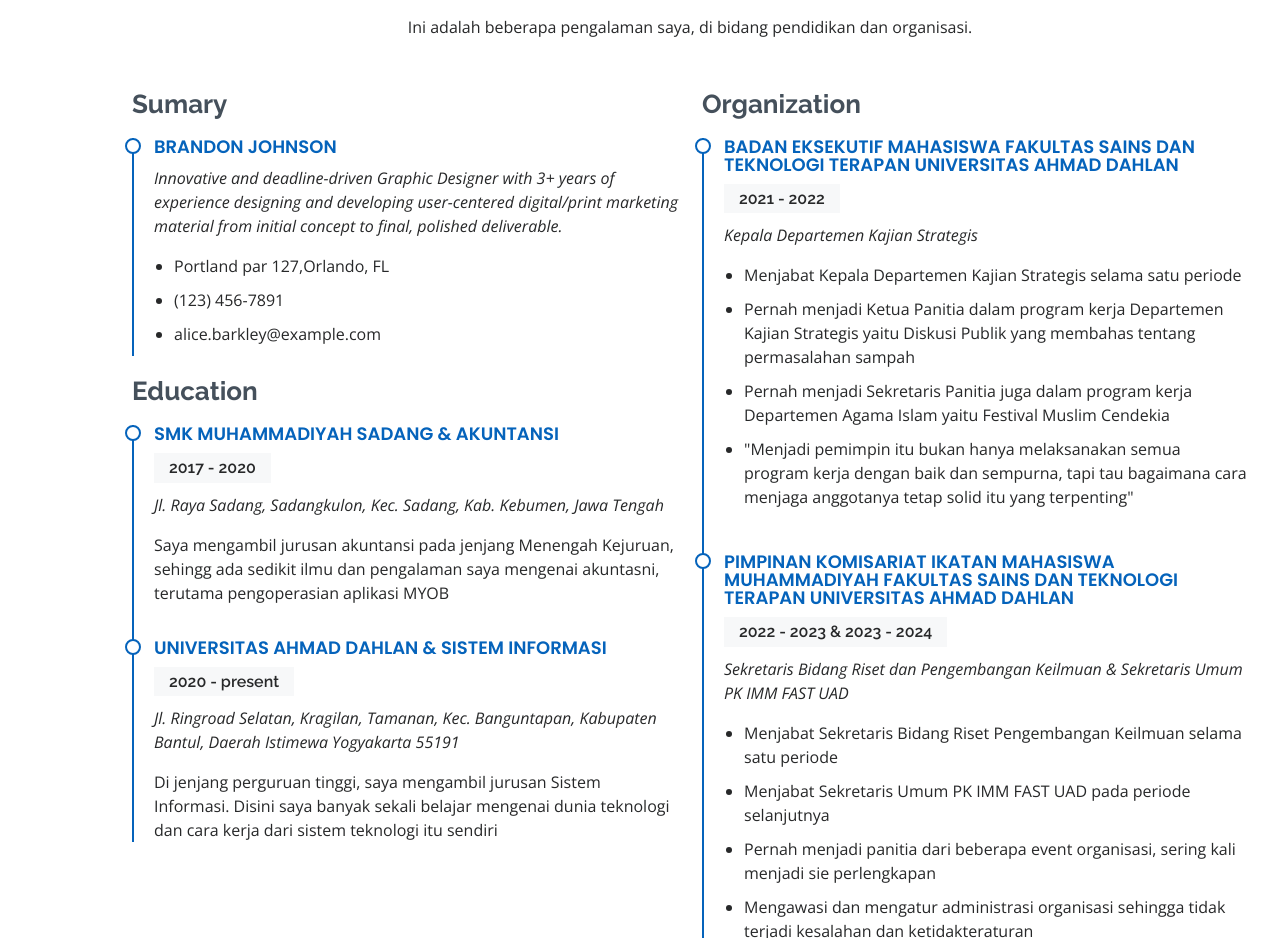
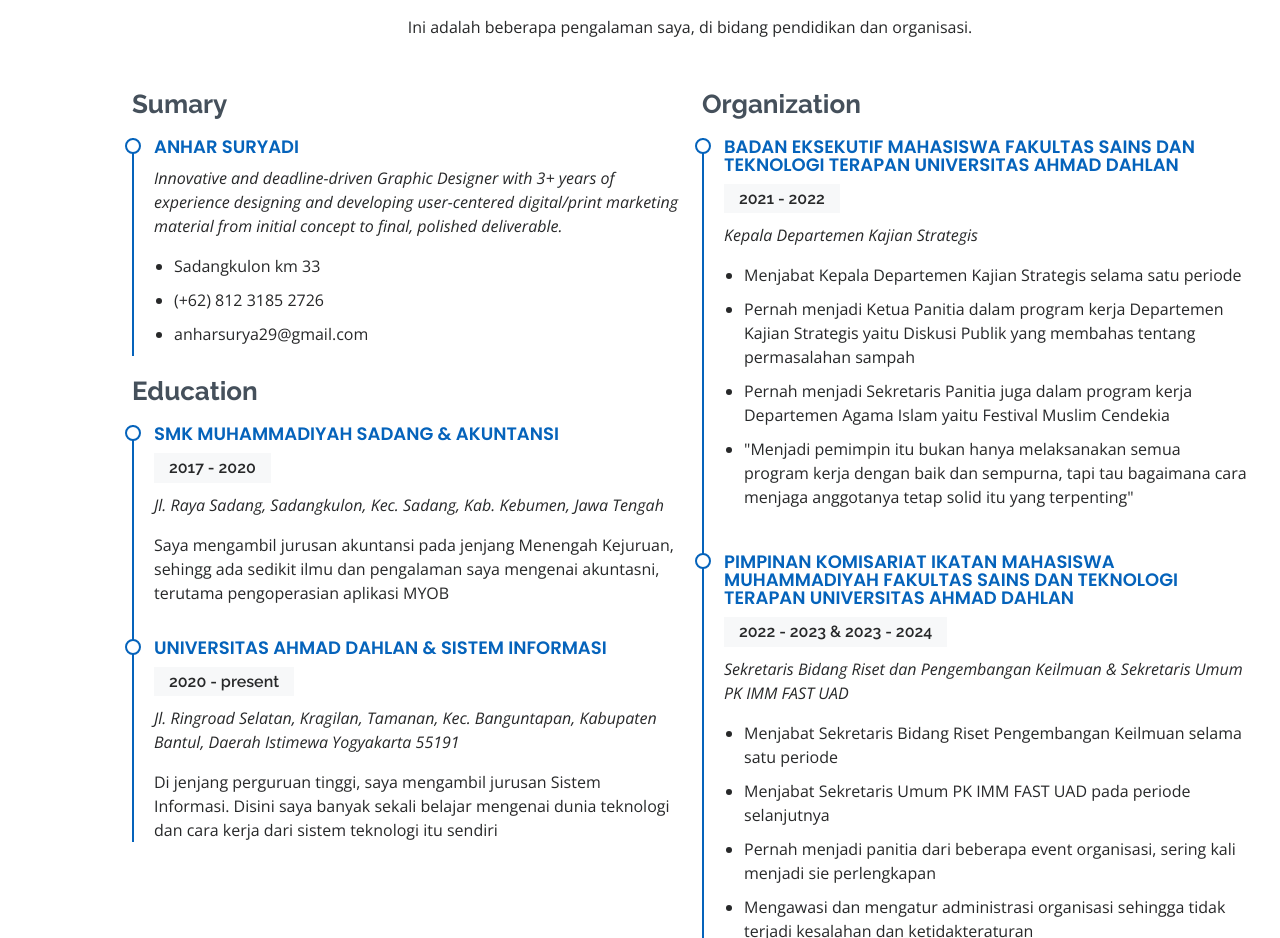
Before and after one commit to anharsurya129/myportofolio, a plain HTML site: page index.html in a window 1280 px wide. Shown: the part 2440-3378 px from the top of the page. Drawn offline with nearby package versions, Linux system fonts and the light colour scheme.

Commit message:
Update index.html

```diff
--- a/index.html
+++ b/index.html
@@ -245,12 +245,12 @@
           <div class="col-lg-6">
             <h3 class="resume-title">Sumary</h3>
             <div class="resume-item pb-0">
-              <h4>Brandon Johnson</h4>
+              <h4>Anhar Suryadi</h4>
               <p><em>Innovative and deadline-driven Graphic Designer with 3+ years of experience designing and developing user-centered digital/print marketing material from initial concept to final, polished deliverable.</em></p>
               <ul>
-                <li>Portland par 127,Orlando, FL</li>
-                <li>(123) 456-7891</li>
-                <li>alice.barkley@example.com</li>
+                <li>Sadangkulon km 33</li>
+                <li>(+62) 812 3185 2726</li>
+                <li>anharsurya29@gmail.com</li>
               </ul>
             </div>
 
```
